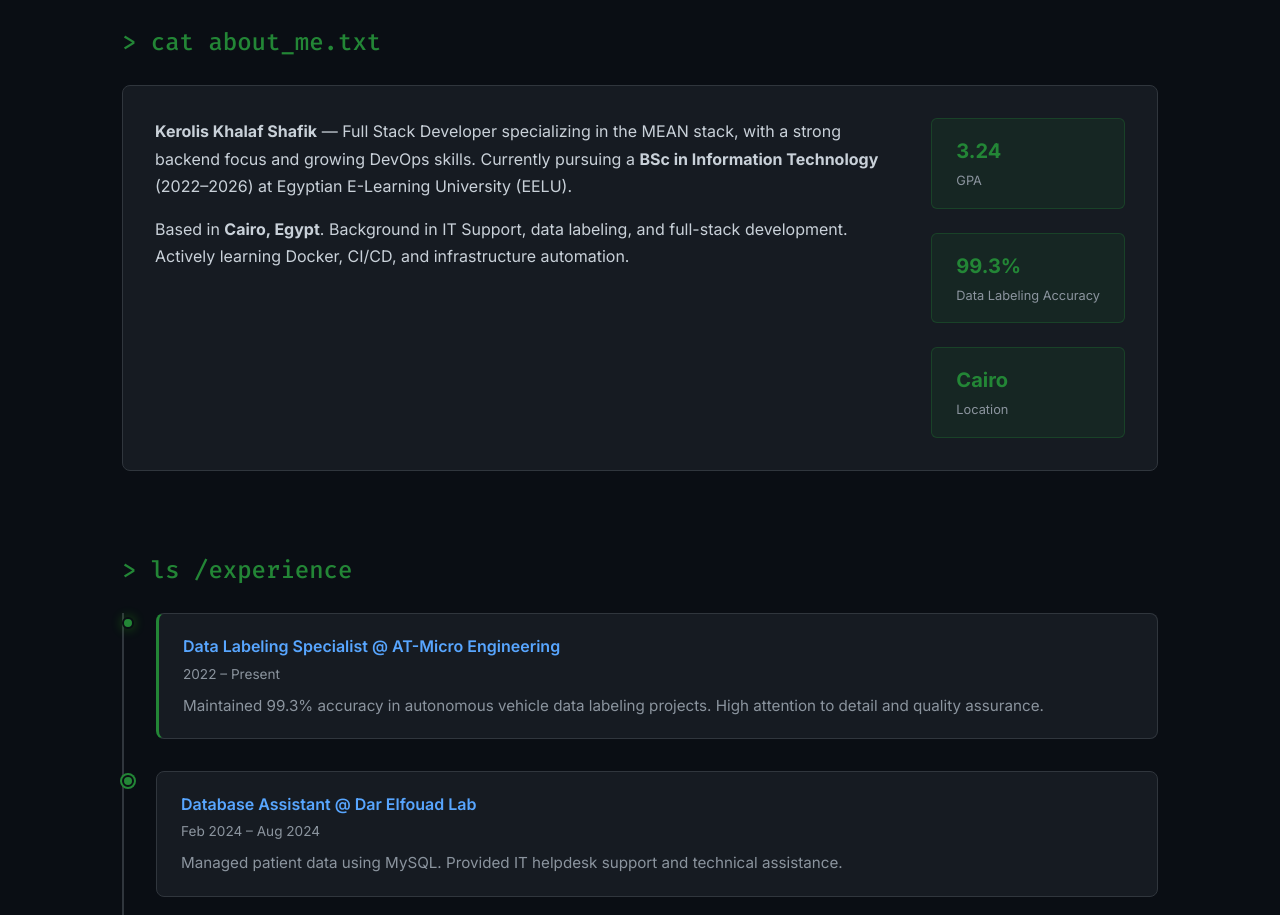
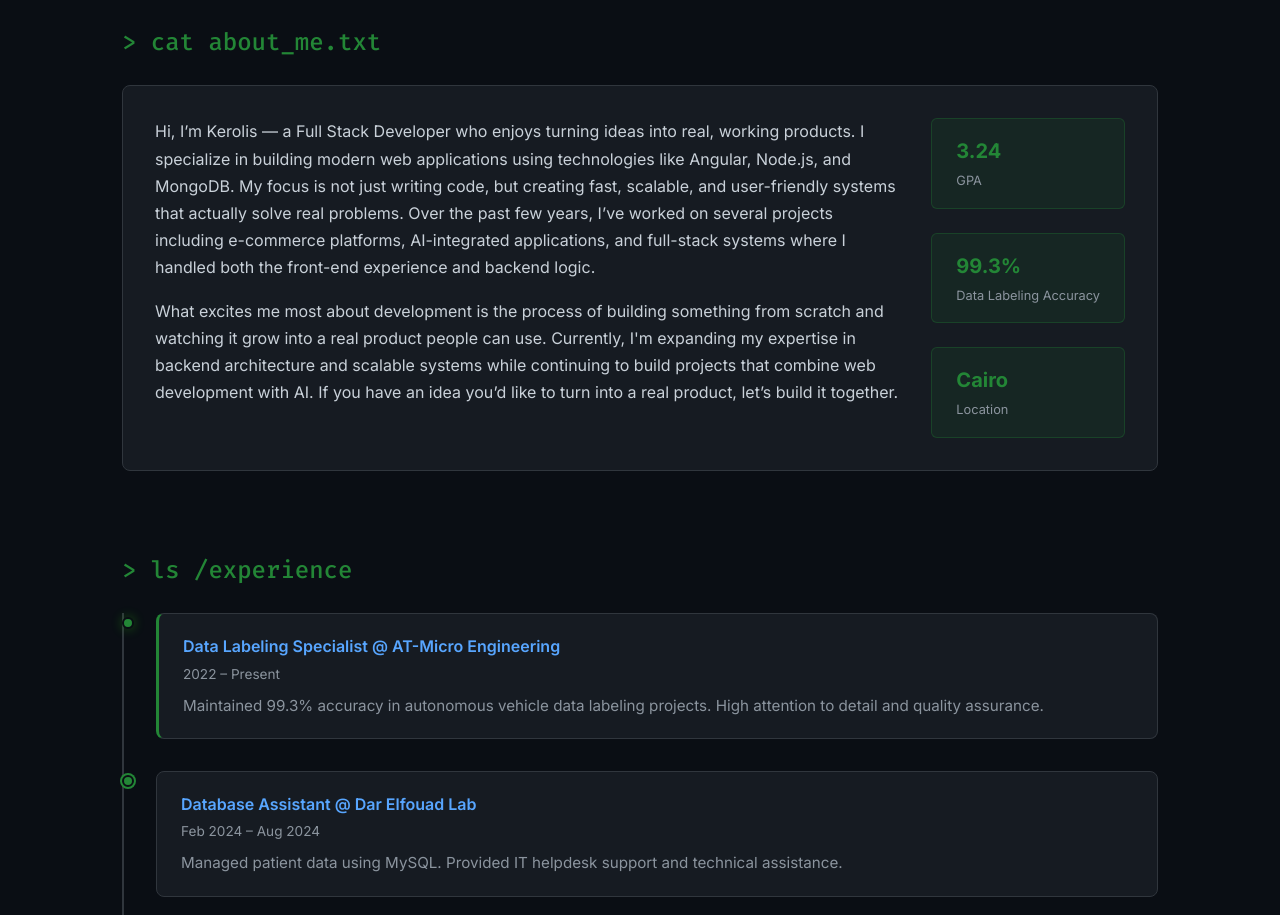
Before and after one commit to KerolisKhalaf/dev-portfolio, an Angular app: page / in a window 1280 px wide. Shown: the part 802-1717 px from the top of the page. Built offline with nearby package versions, Linux system fonts and the light colour scheme; no server answers.

Commit message:
feat: update about section with enhanced personal introduction and project focus

```diff
--- a/src/app/features/about/about.ts
+++ b/src/app/features/about/about.ts
@@ -10,14 +10,19 @@ import { Component } from '@angular/core';
         <div class="about-grid">
           <div class="about-main">
             <p class="bio">
-              <strong>Kerolis Khalaf Shafik</strong> — Full Stack Developer specializing in the MEAN stack,
-              with a strong backend focus and growing DevOps skills. Currently pursuing a
-              <strong>BSc in Information Technology</strong> (2022–2026) at Egyptian E-Learning University (EELU).
-            </p>
+              Hi, I’m Kerolis — a Full Stack Developer who enjoys turning ideas into real, working products.
+
+I specialize in building modern web applications using technologies like Angular, Node.js, and MongoDB. My focus is not just writing code, but creating fast, scalable, and user-friendly systems that actually solve real problems.
+
+Over the past few years, I’ve worked on several projects including e-commerce platforms, AI-integrated applications, and full-stack systems where I handled both the front-end experience and backend logic.
+</p>
             <p class="bio">
-              Based in <strong>Cairo, Egypt</strong>. Background in IT Support, data labeling,
-              and full-stack development. Actively learning Docker, CI/CD, and infrastructure automation.
-            </p>
+
+What excites me most about development is the process of building something from scratch and watching it grow into a real product people can use.
+
+Currently, I'm expanding my expertise in backend architecture and scalable systems while continuing to build projects that combine web development with AI.
+
+If you have an idea you’d like to turn into a real product, let’s build it together. </p>
           </div>
           <div class="about-metrics">
             <div class="metric">
```
